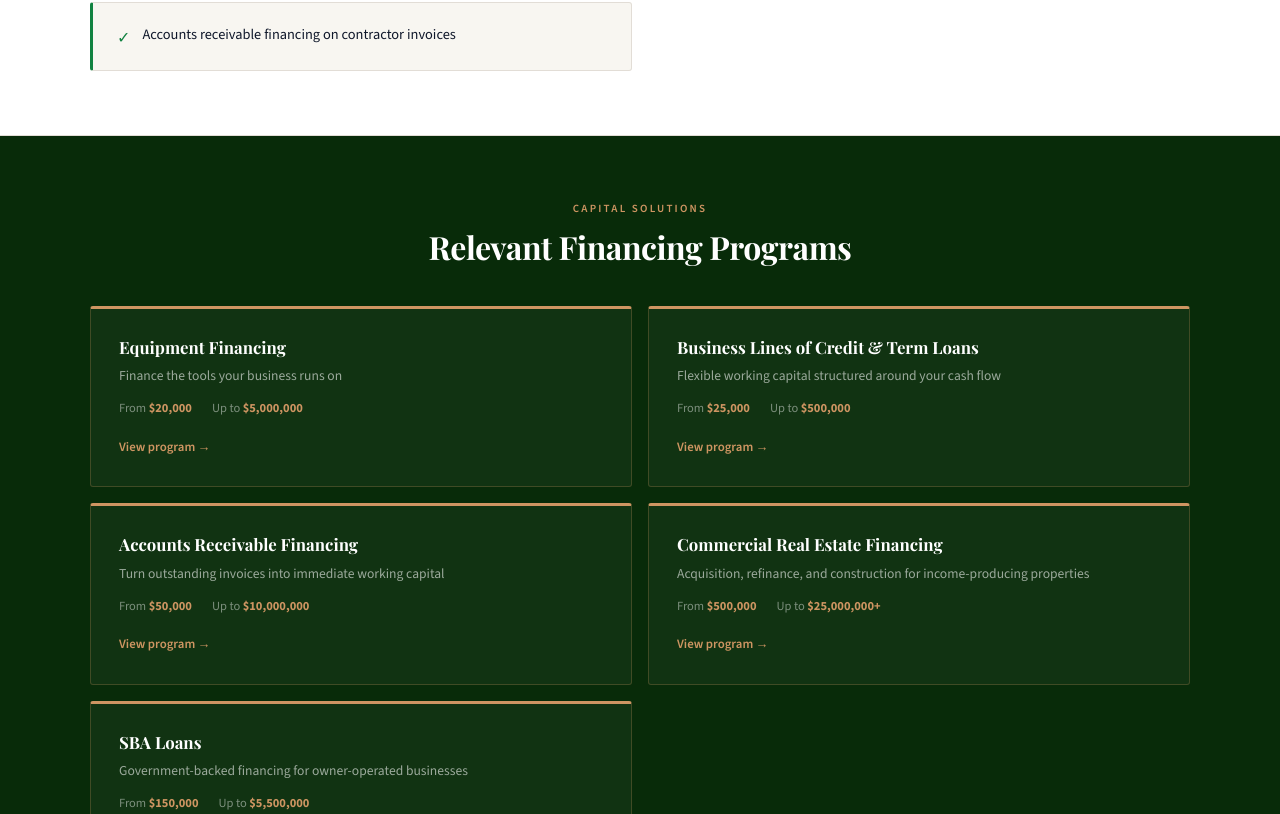
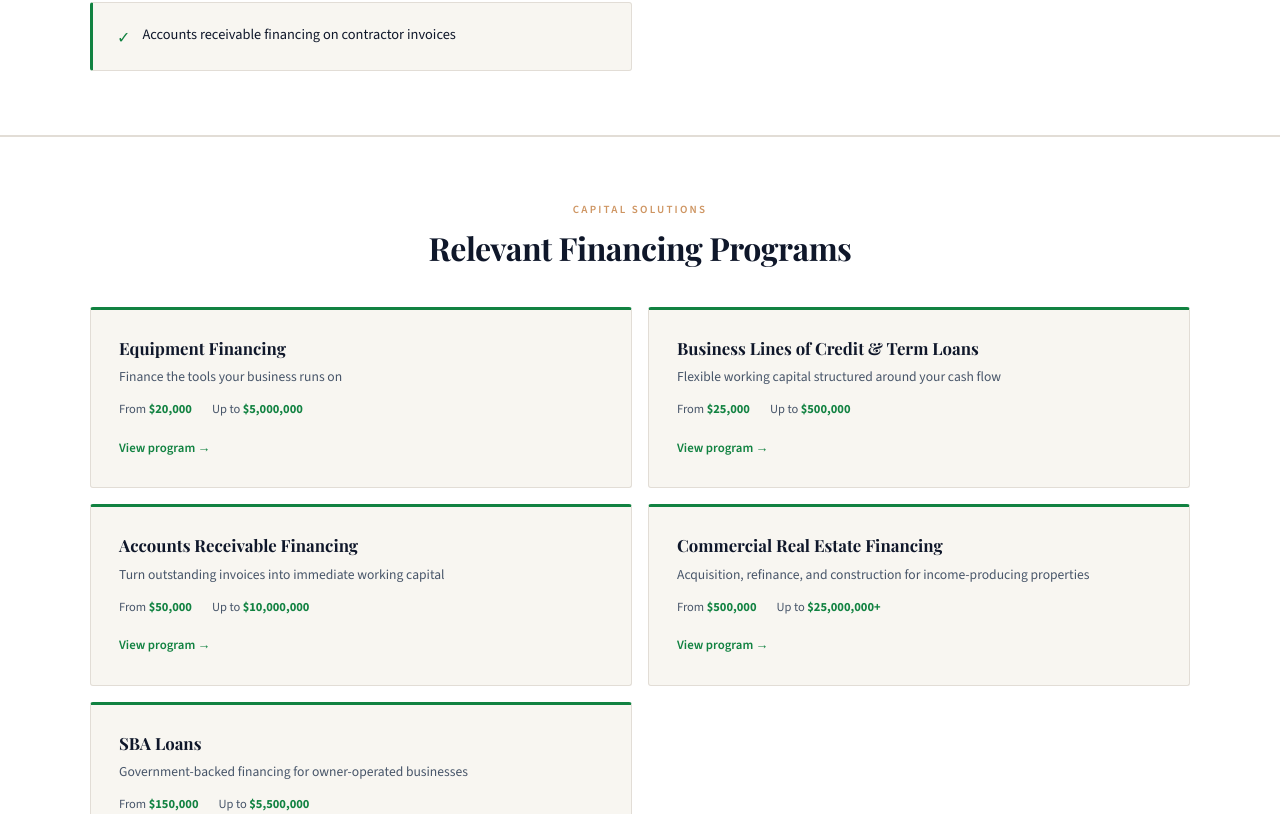
Before and after one commit to syed-sgf/sgf-site, a Next.js app: page /industries/construction in a window 1280 px wide. Shown: the part 1126-1940 px from the top of the page. Built offline with nearby package versions, Linux system fonts and the light colour scheme; a web font is replaced by a local one.

Commit message:
fix: industry slug — Relevant Programs cream bg, all text colors readable

```diff
--- a/app/industries/[slug]/page.tsx
+++ b/app/industries/[slug]/page.tsx
@@ -90,24 +90,24 @@ export default async function IndustryPage({ params }: { params: Promise<{ slug:
       </section>
 
       {/* RELEVANT PROGRAMS — dark green */}
-      <section style={{ padding: "4rem 2rem", background: G.dark }}>
+      <section style={{ padding: "4rem 2rem", background: "#fff", borderTop: `1px solid ${G.border}`, borderBottom: `1px solid ${G.border}` }}>
         <div style={{ maxWidth: "1100px", margin: "0 auto" }}>
           <div style={{ display: "flex", flexDirection: "column", alignItems: "center", textAlign: "center", marginBottom: "2.5rem" }}>
             <p style={{ fontSize: "11px", letterSpacing: "0.2em", textTransform: "uppercase", color: G.gold, fontWeight: "600", marginBottom: "0.6rem", fontFamily: G.sans }}>Capital Solutions</p>
-            <h2 style={{ fontFamily: G.serif, fontSize: "clamp(1.6rem,2.5vw,2.1rem)", fontWeight: "700", color: "#fff", margin: "0", textAlign: "center" }}>Relevant Financing Programs</h2>
+            <h2 style={{ fontFamily: G.serif, fontSize: "clamp(1.6rem,2.5vw,2.1rem)", fontWeight: "700", color: G.textDark, margin: "0", textAlign: "center" }}>Relevant Financing Programs</h2>
           </div>
           <div style={{ display: "grid", gridTemplateColumns: "repeat(2, 1fr)", gap: "1rem" }} className="ind-products-grid">
             {relatedProducts.map((product) => {
               if (!product) return null;
               return (
-                <Link key={product.slug} href={`/financing/${product.slug}`} style={{ padding: "1.75rem", background: "rgba(255,255,255,0.04)", border: `1px solid rgba(206,149,98,0.25)`, borderTop: `3px solid ${G.gold}`, borderRadius: "3px", textDecoration: "none", display: "block" }}>
-                  <h3 style={{ fontFamily: G.serif, fontSize: "1.05rem", fontWeight: "700", color: "#fff", margin: "0 0 0.4rem" }}>{product.title}</h3>
-                  <p style={{ fontSize: "0.85rem", color: "rgba(255,255,255,0.58)", margin: "0 0 0.85rem", fontFamily: G.sans, lineHeight: "1.5" }}>{product.subtitle}</p>
+                <Link key={product.slug} href={`/financing/${product.slug}`} style={{ padding: "1.75rem", background: G.cream, border: `1px solid ${G.border}`, borderTop: `3px solid ${G.primary}`, borderRadius: "3px", textDecoration: "none", display: "block" }}>
+                  <h3 style={{ fontFamily: G.serif, fontSize: "1.05rem", fontWeight: "700", color: G.textDark, margin: "0 0 0.4rem" }}>{product.title}</h3>
+                  <p style={{ fontSize: "0.85rem", color: G.textMid, margin: "0 0 0.85rem", fontFamily: G.sans, lineHeight: "1.5" }}>{product.subtitle}</p>
                   <div style={{ display: "flex", gap: "1.25rem", marginBottom: "0.85rem" }}>
-                    <span style={{ fontSize: "0.78rem", color: "rgba(255,255,255,0.45)", fontFamily: G.sans }}>From <strong style={{ color: G.gold }}>{product.minAmount}</strong></span>
-                    <span style={{ fontSize: "0.78rem", color: "rgba(255,255,255,0.45)", fontFamily: G.sans }}>Up to <strong style={{ color: G.gold }}>{product.maxAmount}</strong></span>
+                    <span style={{ fontSize: "0.78rem", color: G.textMid, fontFamily: G.sans }}>From <strong style={{ color: G.primary }}>{product.minAmount}</strong></span>
+                    <span style={{ fontSize: "0.78rem", color: G.textMid, fontFamily: G.sans }}>Up to <strong style={{ color: G.primary }}>{product.maxAmount}</strong></span>
                   </div>
-                  <span style={{ fontSize: "0.8rem", color: G.gold, fontWeight: "600", fontFamily: G.sans }}>View program →</span>
+                  <span style={{ fontSize: "0.8rem", color: G.primary, fontWeight: "600", fontFamily: G.sans }}>View program →</span>
                 </Link>
               );
             })}
```
